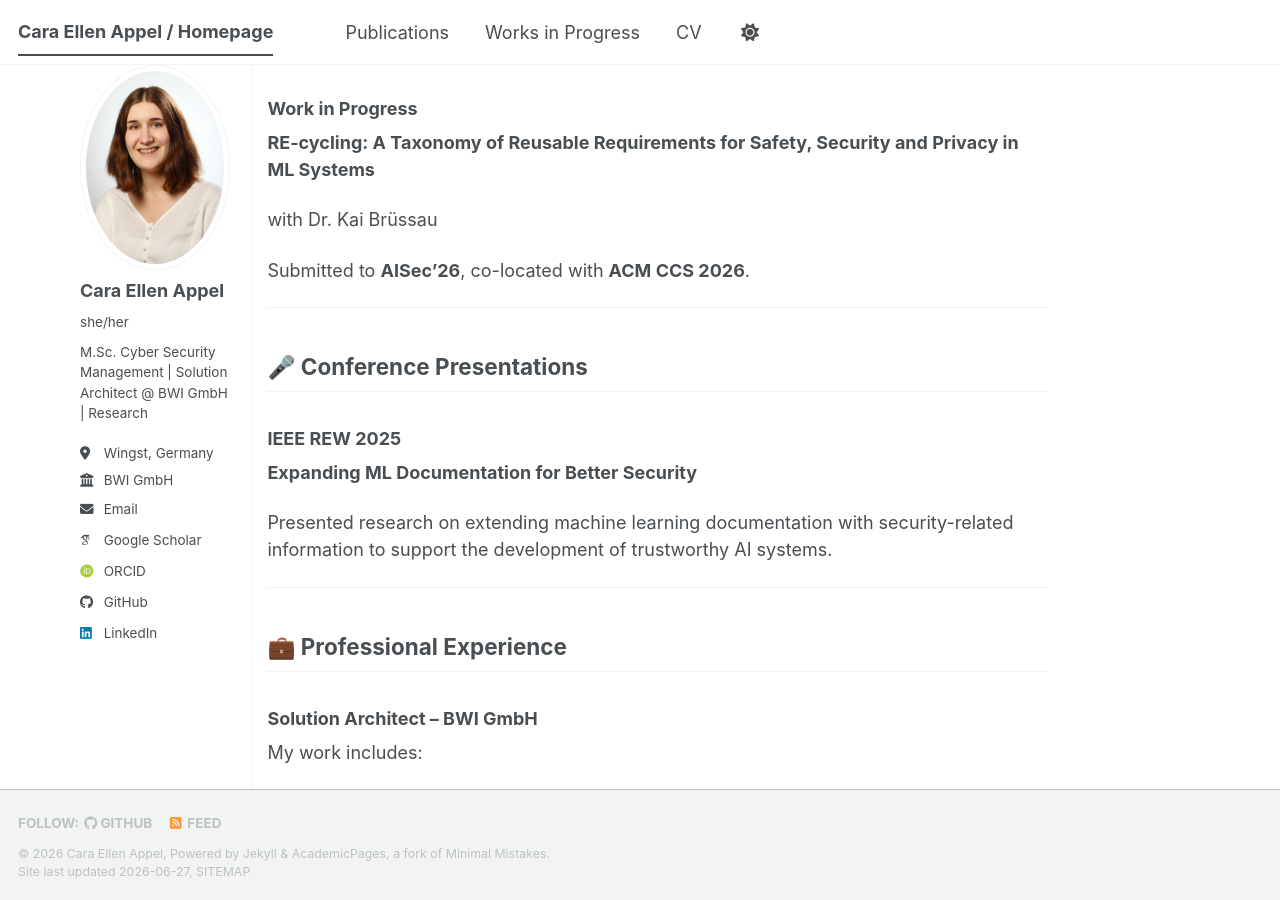
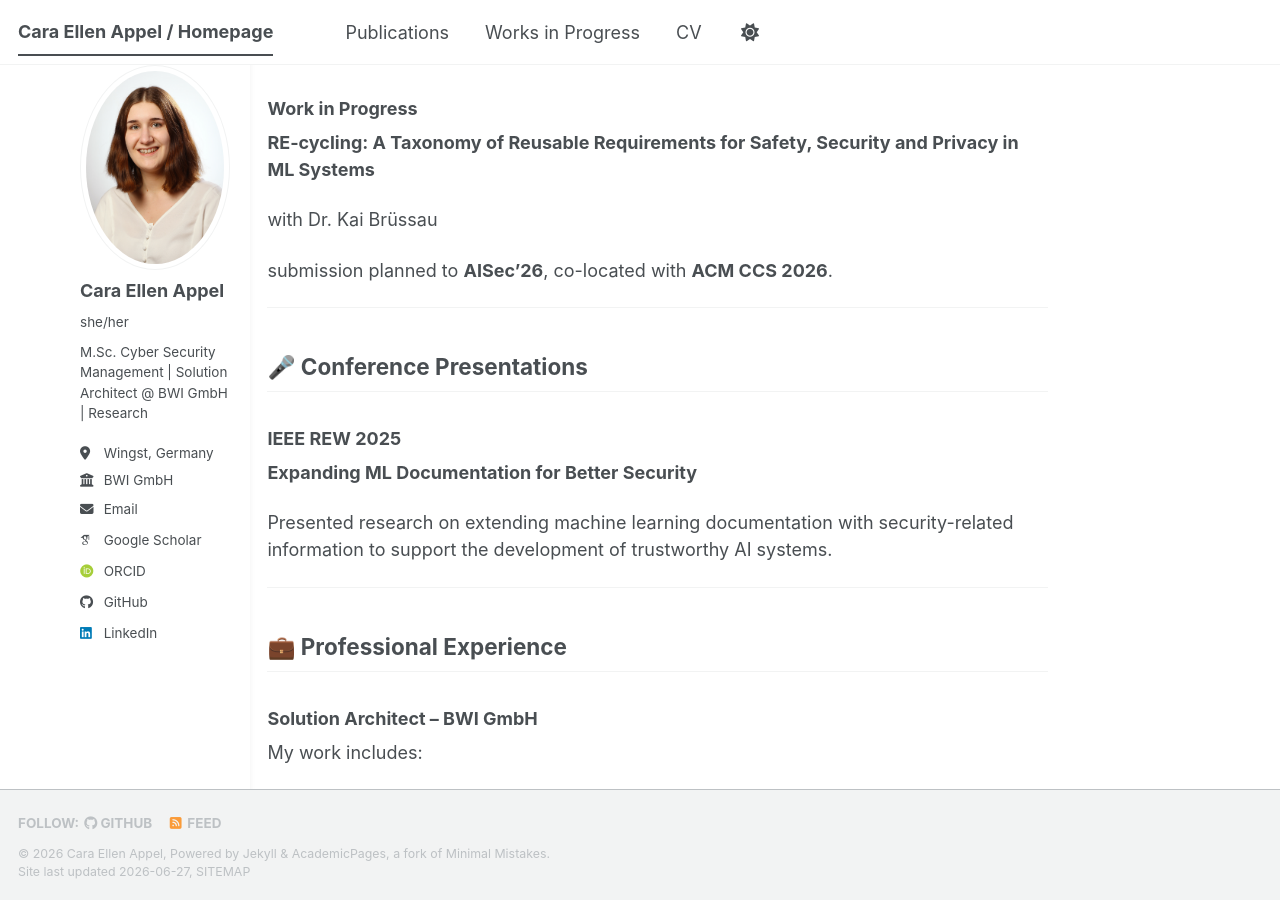
Before and after one commit to CaraEllenAppel/caraellenappel.github.io, a Jekyll site: the page built from _pages/about.md, in a window 1280 px wide and 900 px high, scrolled down 1768 px. Built offline with Jekyll 4.4.1, drawn with Linux system fonts in a browser that asks for light colours; some web fonts are replaced; a script bundle is joined from its source files by our own code; library files that are not in the unit come from our copies.

Commit message:
Update about.md

```diff
--- a/_pages/about.md
+++ b/_pages/about.md
@@ -72,7 +72,7 @@ DOI: https://doi.org/10.1109/REW66121.2025.00041
 
 with Dr. Kai Brüssau
 
-Submitted to **AISec'26**, co-located with **ACM CCS 2026**.
+submission planned to **AISec'26**, co-located with **ACM CCS 2026**.
 
 ---
 
```
